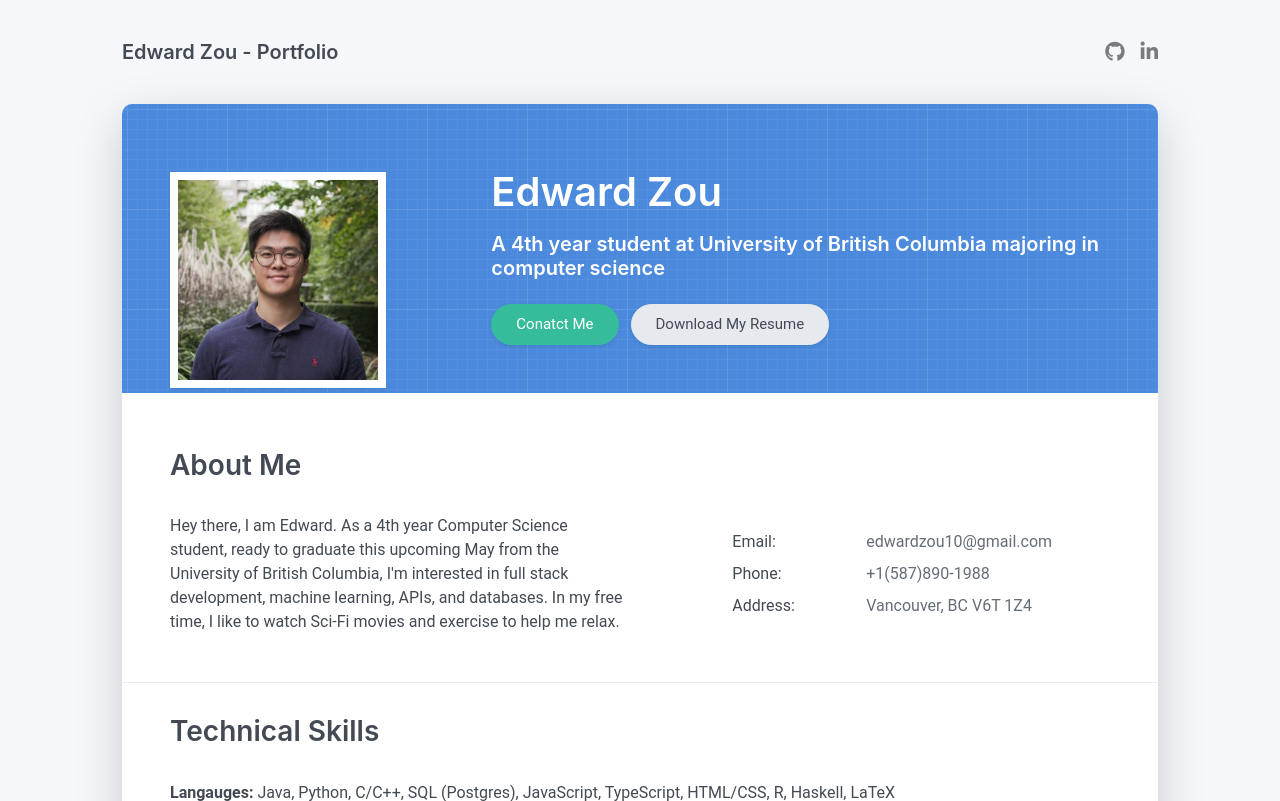
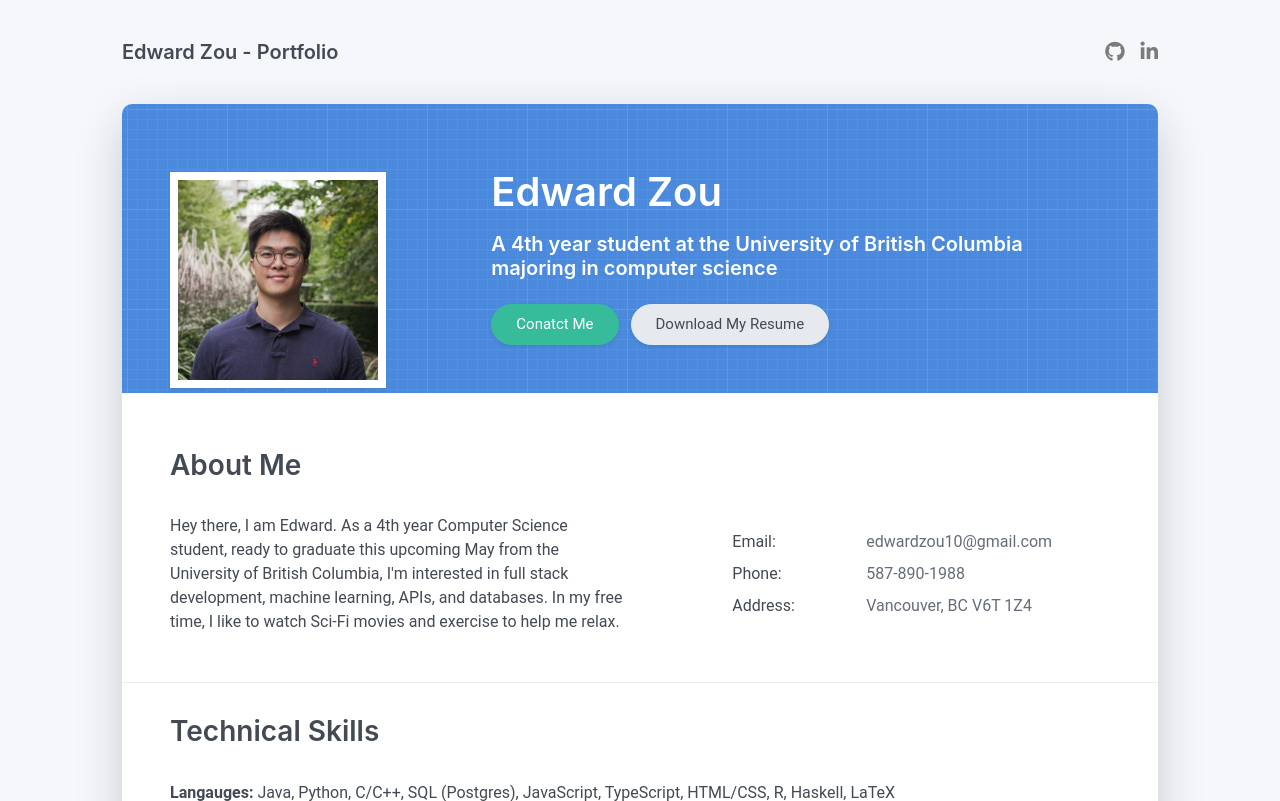
Before and after one commit to edwzou/edwardzou.com, a Django app: page / in a window 1280 px wide. Shown: the top 801 px of the page. Run offline with Django 3.2, Linux system fonts and the light colour scheme; some libraries are stand-ins or nearby versions.

Commit message:
Modified minor text details

```diff
--- a/cvapp/templates/index.html
+++ b/cvapp/templates/index.html
@@ -28,9 +28,9 @@
           <div class="site-nav">
             <nav role="navigation">
               <ul class="nav justify-content-center">
-                <li class="nav-item"><a class="nav-link" href="https://www.github.com/edwzou" title="Github"><i class="fab fa-github"></i><span class="menu-title sr-only">Github</span></a>
+                <li class="nav-item"><a class="nav-link" href="https://www.github.com/edwzou" title="GitHub"><i class="fab fa-github"></i><span class="menu-title sr-only">GitHub</span></a>
               </li>
-              <li class="nav-item"><a class="nav-link" href="https://www.linkedin.com/in/edward-zou-0416a5188/" title="Linkdin"><i class="fab fa-linkedin-in"></i><span class="menu-title sr-only">Linkdin</span></a>
+              <li class="nav-item"><a class="nav-link" href="https://www.linkedin.com/in/edward-zou-0416a5188/" title="LinkedIn"><i class="fab fa-linkedin-in"></i><span class="menu-title sr-only">LinkedIn</span></a>
               </li>
               </ul>
             </nav>
@@ -48,7 +48,7 @@
       </div>
       <div class="col-lg-8 col-md-7 text-center text-md-start">
         <h2 class="h1 mt-2" data-aos="fade-left" data-aos-delay="0">Edward Zou</h2>
-        <h5 data-aos="fade-left" data-aos-delay="100">A 4th year student at University of British Columbia majoring in computer science</h5>
+        <h5 data-aos="fade-left" data-aos-delay="100">A 4th year student at the University of British Columbia majoring in computer science</h5>
         <div class="d-print-none" data-aos="fade-left" data-aos-delay="200">
           <a class="btn btn-success shadow-sm mt-1 me-1" href="#contact">Conatct Me</a>
           <a class="btn btn-light text-dark shadow-sm mt-1 me-1" href="/pdf">Download My Resume</a>
@@ -76,7 +76,7 @@
             <div class="pb-1">Phone:</div>
           </div>
           <div class="col-sm-8">
-            <div class="pb-1 text-secondary">+1(587)890-1988</div>
+            <div class="pb-1 text-secondary">587-890-1988</div>
           </div>
           <div class="col-sm-4">
             <div class="pb-1">Address:</div>
@@ -253,7 +253,7 @@
           <h3 class="h6">Address</h3>
           <div class="pb-2 text-secondary">Vancouver, BC V6T 1Z4</div>
           <h3 class="h6">Phone</h3>
-          <div class="pb-2 text-secondary">+1 (587)-890-1988</div>
+          <div class="pb-2 text-secondary">587-890-1988</div>
           <h3 class="h6">Email</h3>
           <div class="pb-2 text-secondary">edwardzou10@gmail.com</div>
         </div>
@@ -271,9 +271,9 @@
             <nav role="navigation">
               <ul class="nav justify-content-center">
               </li>
-              <li class="nav-item"><a class="nav-link" href="https://github.com/edwzou" title="Github"><i class="fab fa-github"></i><span class="menu-title sr-only">Github</span></a>
+              <li class="nav-item"><a class="nav-link" href="https://github.com/edwzou" title="GitHub"><i class="fab fa-github"></i><span class="menu-title sr-only">GitHub</span></a>
               </li>
-              <li class="nav-item"><a class="nav-link" href="https://Linkedin.com/in/edward-zou-0416a5188" title="Linkdin"><i class="fab fa-linkedin-in"></i><span class="menu-title sr-only">Linkdin</span></a>
+              <li class="nav-item"><a class="nav-link" href="https://Linkedin.com/in/edward-zou-0416a5188" title="LinkedIn"><i class="fab fa-linkedin-in"></i><span class="menu-title sr-only">LinkedIn</span></a>
               </li>
               </ul>
             </nav>
```
